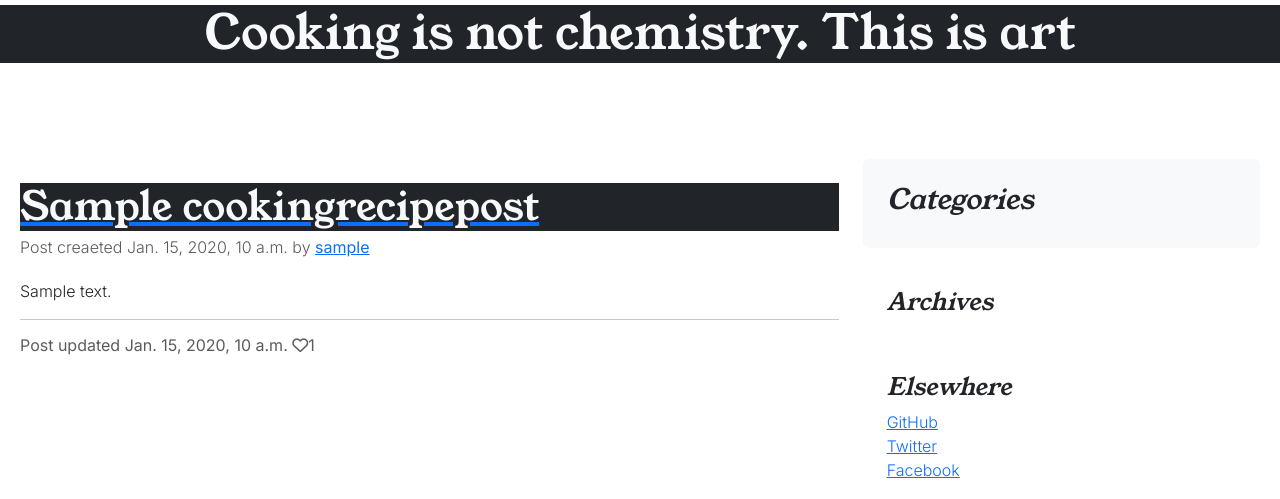
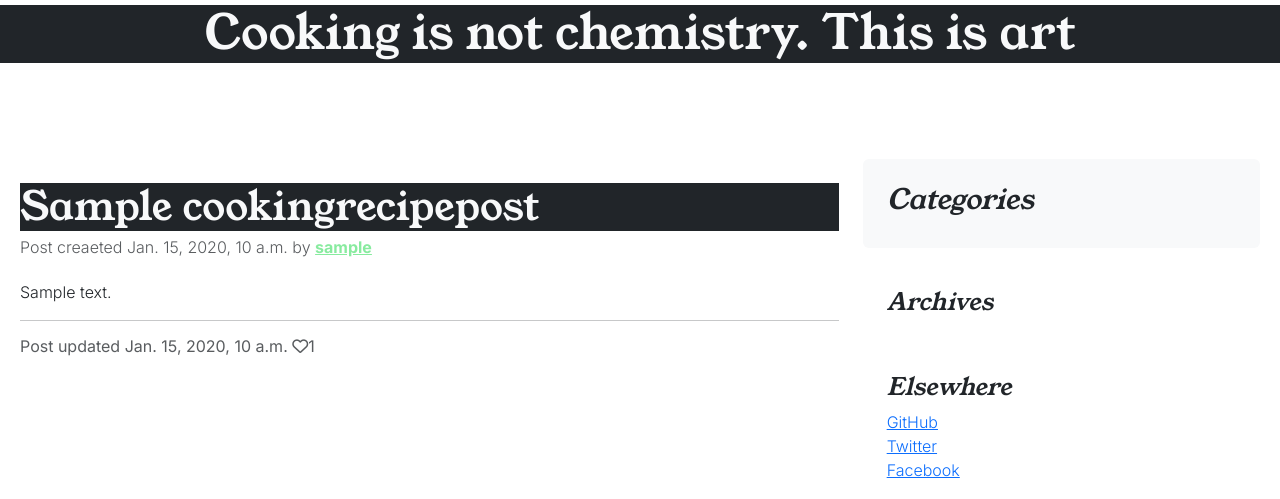
Before and after one commit to Belan-Mihail/cooking-blog, a Django app: page / in a window 1280 px wide. Shown: the part 173-672 px from the top of the page. Run offline with Django 3.2, Linux system fonts and the light colour scheme; tables that the repository leaves empty hold one stand-in row (values such as "Sample post"); some libraries are stand-ins or nearby versions.

Commit message:
Edit post links and post titles styles

```diff
--- a/static/css/style.css
+++ b/static/css/style.css
@@ -112,6 +112,26 @@
     object-fit: contain;
 }
 
+.post-link {
+    text-decoration: none;
+    color: var(--dark-color);
+}
+
+.link-accent-color {
+    color: var(--text-accent-color);
+    font-family: 'Young Serif', serif;
+    font-weight: 400;
+}
+
+.link-accent-color:hover {
+    color: var(--dark-color);
+}
+
+.blog-post-title:hover {
+    color: var(--warning-color);
+    opacity: .9;
+}
+
 /* Footer */
 .social-links a {
     font-size: 2rem;
```
